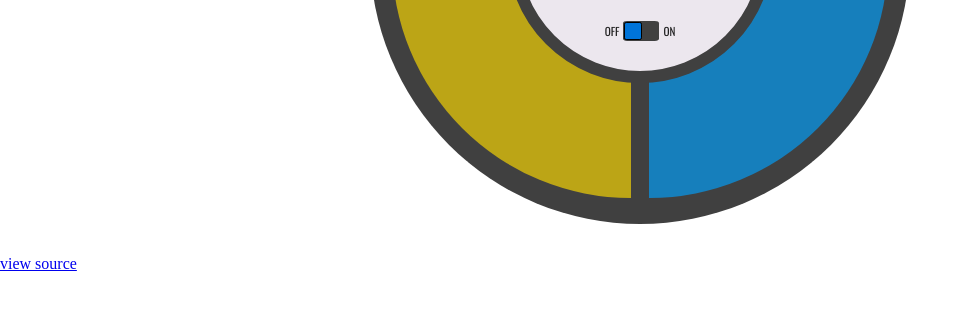
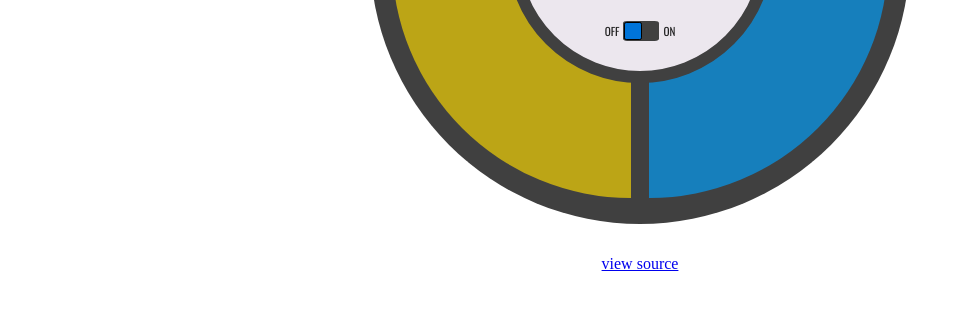
Before and after one commit to vincecampanale/simon-game, a plain HTML site: page index.html in a window 1280 px wide. Shown: the part 348-658 px from the top of the page, without its empty margins (0-973 px from the left). Drawn offline with nearby package versions, Linux system fonts and the light colour scheme.

Commit message:
added view source link to bottom

```diff
--- a/stylesheets/screen.css
+++ b/stylesheets/screen.css
@@ -3,7 +3,7 @@
  * Import this file using the following HTML or equivalent:
  * <link href="/stylesheets/screen.css" media="screen, projection" rel="stylesheet" type="text/css" /> */
 @import url("https://fonts.googleapis.com/css?family=Alfa+Slab+One|VT323|Oswald");
-/* line 5, ../../../../.rvm/gems/ruby-2.4.0/gems/compass-core-1.0.3/stylesheets/compass/reset/_utilities.scss */
+/* line 5, ../../../../.rvm/gems/ruby-2.0.0-p648@railstutorial_rails_4_0/gems/compass-core-1.0.3/stylesheets/compass/reset/_utilities.scss */
 html, body, div, span, applet, object, iframe,
 h1, h2, h3, h4, h5, h6, p, blockquote, pre,
 a, abbr, acronym, address, big, cite, code,
@@ -25,45 +25,45 @@ time, mark, audio, video {
   vertical-align: baseline;
 }
 
-/* line 22, ../../../../.rvm/gems/ruby-2.4.0/gems/compass-core-1.0.3/stylesheets/compass/reset/_utilities.scss */
+/* line 22, ../../../../.rvm/gems/ruby-2.0.0-p648@railstutorial_rails_4_0/gems/compass-core-1.0.3/stylesheets/compass/reset/_utilities.scss */
 html {
   line-height: 1;
 }
 
-/* line 24, ../../../../.rvm/gems/ruby-2.4.0/gems/compass-core-1.0.3/stylesheets/compass/reset/_utilities.scss */
+/* line 24, ../../../../.rvm/gems/ruby-2.0.0-p648@railstutorial_rails_4_0/gems/compass-core-1.0.3/stylesheets/compass/reset/_utilities.scss */
 ol, ul {
   list-style: none;
 }
 
-/* line 26, ../../../../.rvm/gems/ruby-2.4.0/gems/compass-core-1.0.3/stylesheets/compass/reset/_utilities.scss */
+/* line 26, ../../../../.rvm/gems/ruby-2.0.0-p648@railstutorial_rails_4_0/gems/compass-core-1.0.3/stylesheets/compass/reset/_utilities.scss */
 table {
   border-collapse: collapse;
   border-spacing: 0;
 }
 
-/* line 28, ../../../../.rvm/gems/ruby-2.4.0/gems/compass-core-1.0.3/stylesheets/compass/reset/_utilities.scss */
+/* line 28, ../../../../.rvm/gems/ruby-2.0.0-p648@railstutorial_rails_4_0/gems/compass-core-1.0.3/stylesheets/compass/reset/_utilities.scss */
 caption, th, td {
   text-align: left;
   font-weight: normal;
   vertical-align: middle;
 }
 
-/* line 30, ../../../../.rvm/gems/ruby-2.4.0/gems/compass-core-1.0.3/stylesheets/compass/reset/_utilities.scss */
+/* line 30, ../../../../.rvm/gems/ruby-2.0.0-p648@railstutorial_rails_4_0/gems/compass-core-1.0.3/stylesheets/compass/reset/_utilities.scss */
 q, blockquote {
   quotes: none;
 }
-/* line 103, ../../../../.rvm/gems/ruby-2.4.0/gems/compass-core-1.0.3/stylesheets/compass/reset/_utilities.scss */
+/* line 103, ../../../../.rvm/gems/ruby-2.0.0-p648@railstutorial_rails_4_0/gems/compass-core-1.0.3/stylesheets/compass/reset/_utilities.scss */
 q:before, q:after, blockquote:before, blockquote:after {
   content: "";
   content: none;
 }
 
-/* line 32, ../../../../.rvm/gems/ruby-2.4.0/gems/compass-core-1.0.3/stylesheets/compass/reset/_utilities.scss */
+/* line 32, ../../../../.rvm/gems/ruby-2.0.0-p648@railstutorial_rails_4_0/gems/compass-core-1.0.3/stylesheets/compass/reset/_utilities.scss */
 a img {
   border: none;
 }
 
-/* line 116, ../../../../.rvm/gems/ruby-2.4.0/gems/compass-core-1.0.3/stylesheets/compass/reset/_utilities.scss */
+/* line 116, ../../../../.rvm/gems/ruby-2.0.0-p648@railstutorial_rails_4_0/gems/compass-core-1.0.3/stylesheets/compass/reset/_utilities.scss */
 article, aside, details, figcaption, figure, footer, header, hgroup, main, menu, nav, section, summary {
   display: block;
 }
@@ -191,7 +191,12 @@ html {
   border-bottom-right-radius: 100%;
 }
 
-/* line 143, ../sass/screen.scss */
+/* line 141, ../sass/screen.scss */
+body > p {
+  text-align: center;
+}
+
+/* line 149, ../sass/screen.scss */
 .control-center {
   position: absolute;
   width: 50%;
@@ -209,32 +214,32 @@ html {
   border-radius: 100%;
 }
 
-/* line 158, ../sass/screen.scss */
+/* line 164, ../sass/screen.scss */
 .brand {
   font-family: 'Alfa Slab One', cursive;
   color: #222;
   font-size: 3.2em;
   margin-top: 35px;
 }
-/* line 163, ../sass/screen.scss */
+/* line 169, ../sass/screen.scss */
 .brand .small {
   font-size: 0.3em;
   position: relative;
   top: -20px;
 }
 
-/* line 170, ../sass/screen.scss */
+/* line 176, ../sass/screen.scss */
 .row {
   margin-top: 10px;
 }
 
-/* line 174, ../sass/screen.scss */
+/* line 180, ../sass/screen.scss */
 .count-container {
   position: relative;
   margin-right: 10px;
 }
 
-/* line 178, ../sass/screen.scss */
+/* line 184, ../sass/screen.scss */
 .count-display {
   font-family: 'VT323', monospace;
   color: #DC0D29;
@@ -252,12 +257,12 @@ html {
   border-radius: 20%;
 }
 
-/* line 193, ../sass/screen.scss */
+/* line 199, ../sass/screen.scss */
 .btn-container {
   margin-left: 10px;
 }
 
-/* line 196, ../sass/screen.scss */
+/* line 202, ../sass/screen.scss */
 .small-btn, .start-btn, .strict-btn {
   position: relative;
   box-sizing: border-box;
@@ -289,7 +294,7 @@ html {
   box-shadow: 2px 3px 1px #222;
 }
 
-/* line 206, ../sass/screen.scss */
+/* line 212, ../sass/screen.scss */
 .small-btn:active, .start-btn:active, .strict-btn:active {
   -webkit-box-shadow: 1px 0px 1px #222;
   -moz-box-shadow: 1px 0px 1px #222;
@@ -300,17 +305,17 @@ html {
   transform: translate(2px, 2px);
 }
 
-/* line 211, ../sass/screen.scss */
+/* line 217, ../sass/screen.scss */
 .start-btn {
   background-color: #FF4136;
 }
 
-/* line 215, ../sass/screen.scss */
+/* line 221, ../sass/screen.scss */
 .strict-btn {
   background-color: #FFDC00;
 }
 
-/* line 221, ../sass/screen.scss */
+/* line 227, ../sass/screen.scss */
 .label, .count-label, .start-label, .strict-label, .off-label, .on-label {
   position: relative;
   color: #222;
@@ -320,7 +325,7 @@ html {
   text-align: center;
 }
 
-/* line 234, ../sass/screen.scss */
+/* line 240, ../sass/screen.scss */
 .led {
   position: relative;
   margin: 5px auto auto auto;
@@ -335,12 +340,12 @@ html {
   border-radius: 100%;
 }
 
-/* line 244, ../sass/screen.scss */
+/* line 250, ../sass/screen.scss */
 .led.led-on {
   background-color: #DC0D29;
 }
 
-/* line 249, ../sass/screen.scss */
+/* line 255, ../sass/screen.scss */
 .switch {
   position: relative;
   width: 36px;
@@ -353,7 +358,7 @@ html {
   border-radius: 12%;
 }
 
-/* line 257, ../sass/screen.scss */
+/* line 263, ../sass/screen.scss */
 .switch-block {
   position: relative;
   width: 18px;
@@ -368,29 +373,29 @@ html {
   border-radius: 12%;
 }
 
-/* line 267, ../sass/screen.scss */
+/* line 273, ../sass/screen.scss */
 .switch-block.toggled {
   margin-left: 17px;
 }
 
-/* line 270, ../sass/screen.scss */
+/* line 276, ../sass/screen.scss */
 .bottom.row {
   margin-top: 24px;
 }
 
-/* line 277, ../sass/screen.scss */
+/* line 282, ../sass/screen.scss */
 .clickable {
   pointer-events: auto;
   cursor: pointer;
 }
 
-/* line 281, ../sass/screen.scss */
+/* line 286, ../sass/screen.scss */
 .unclickable {
   pointer-events: none;
 }
 
 @media screen and (max-width: 500px) {
-  /* line 288, ../sass/screen.scss */
+  /* line 293, ../sass/screen.scss */
   .wrap {
     top: 40px;
     -moz-transform: scale(0.6);
```
